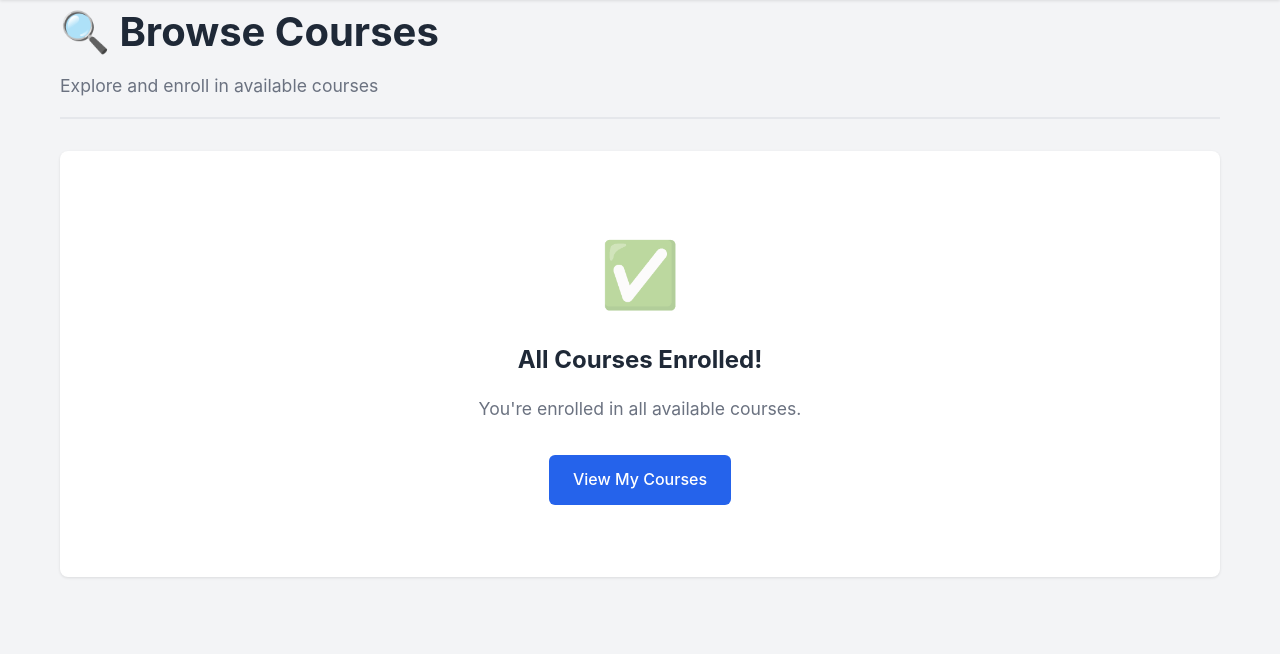
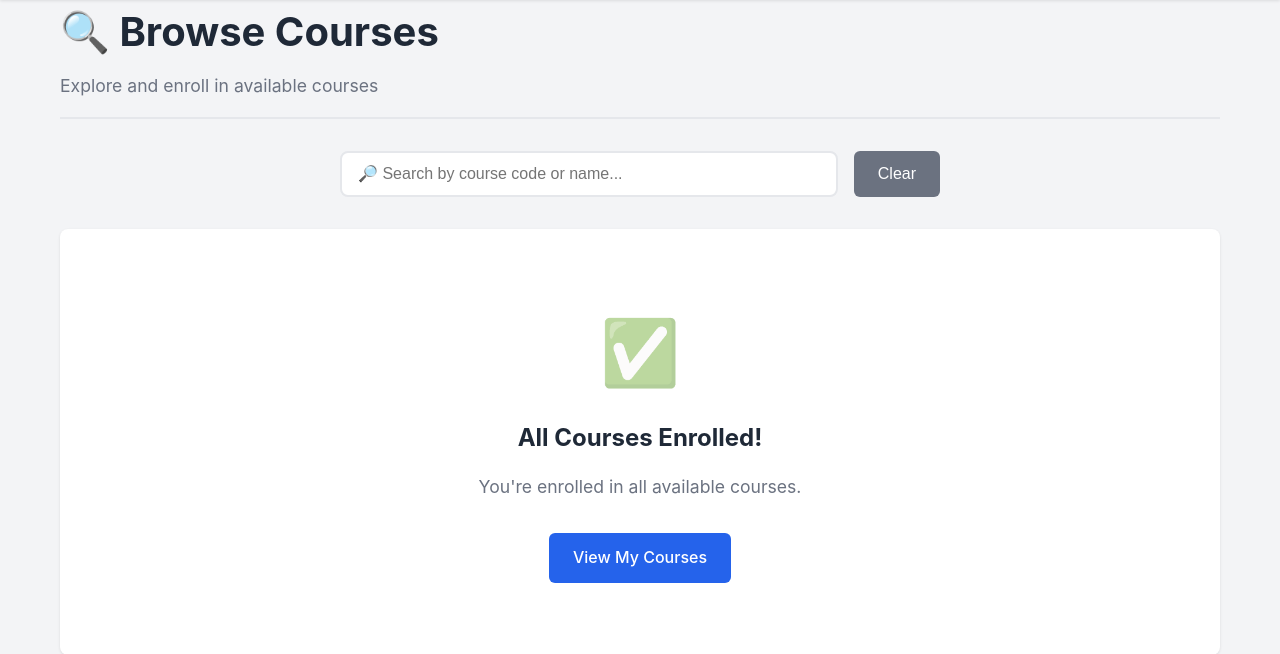
Before and after one commit to COMP5241-2526Sem1/groupproject-team_3, a Flask app: template templates/student/browse_courses.html in a window 1280 px wide. Shown: the part 70-724 px from the top of the page. Run offline with Flask 3, Linux system fonts and the light colour scheme; the template is opened without the code that fills it, so the values that code supplies are empty.

Commit message:
feat: Add search functionality for Browse Courses page
- Add real-time search by course code or course name
- Add search box with clear button
- Display search results count
- Update user manuals (Chinese and English)

```diff
--- a/templates/student/browse_courses.html
+++ b/templates/student/browse_courses.html
@@ -11,6 +11,19 @@
     <div class="page-header">
         <h1>🔍 Browse Courses</h1>
         <p class="text-muted">Explore and enroll in available courses</p>
+    </div>
+
+    <!-- Search Bar -->
+    <div class="search-container">
+        <div class="search-box">
+            <input type="text"
+                   id="courseSearch"
+                   class="form-control search-input"
+                   placeholder="🔎 Search by course code or name..."
+                   onkeyup="filterCourses()">
+            <button class="btn btn-secondary" onclick="clearSearch()">Clear</button>
+        </div>
+        <div id="searchResults" class="search-results-info"></div>
     </div>
 
     {% if courses %}
@@ -62,6 +75,34 @@
 </div>
 
 <style>
+.search-container {
+    margin-bottom: 2rem;
+}
+.search-box {
+    display: flex;
+    gap: 1rem;
+    max-width: 600px;
+    margin: 0 auto 1rem;
+}
+.search-input {
+    flex: 1;
+    padding: 0.75rem 1rem;
+    border: 2px solid #e5e7eb;
+    border-radius: 8px;
+    font-size: 1rem;
+    transition: all 0.3s;
+}
+.search-input:focus {
+    outline: none;
+    border-color: #4CAF50;
+    box-shadow: 0 0 0 3px rgba(76, 175, 80, 0.1);
+}
+.search-results-info {
+    text-align: center;
+    color: #6b7280;
+    font-size: 0.9rem;
+    margin-bottom: 1rem;
+}
 .browse-course-card {
     border: 2px solid #e5e7eb;
     transition: all 0.3s;
@@ -71,6 +112,9 @@
     border-color: #4CAF50;
     box-shadow: 0 4px 12px rgba(76, 175, 80, 0.2);
     transform: translateY(-4px);
+}
+.browse-course-card.hidden {
+    display: none;
 }
 .course-badge {
     margin-bottom: 1rem;
@@ -123,6 +167,50 @@
 </style>
 
 <script>
+function filterCourses() {
+    const searchInput = document.getElementById('courseSearch');
+    const filter = searchInput.value.toLowerCase().trim();
+    const courseCards = document.querySelectorAll('.browse-course-card');
+    const resultsInfo = document.getElementById('searchResults');
+
+    let visibleCount = 0;
+
+    courseCards.forEach(card => {
+        const courseName = card.querySelector('h3').textContent.toLowerCase();
+        const courseCode = card.querySelector('.badge-primary').textContent.toLowerCase();
+
+        // Check if search term matches either name or code
+        if (courseName.includes(filter) || courseCode.includes(filter)) {
+            card.classList.remove('hidden');
+            visibleCount++;
+        } else {
+            card.classList.add('hidden');
+        }
+    });
+
+    // Update results info
+    if (filter) {
+        if (visibleCount === 0) {
+            resultsInfo.innerHTML = '❌ No courses found matching your search.';
+            resultsInfo.style.color = '#ef4444';
+        } else if (visibleCount === 1) {
+            resultsInfo.innerHTML = `✓ Found 1 course`;
+            resultsInfo.style.color = '#10b981';
+        } else {
+            resultsInfo.innerHTML = `✓ Found ${visibleCount} courses`;
+            resultsInfo.style.color = '#10b981';
+        }
+    } else {
+        resultsInfo.innerHTML = '';
+    }
+}
+
+function clearSearch() {
+    const searchInput = document.getElementById('courseSearch');
+    searchInput.value = '';
+    filterCourses();
+}
+
 async function enrollCourse(courseId, buttonElement) {
     if (!confirm('Do you want to enroll in this course?')) return;
 
@@ -152,7 +240,7 @@ async function enrollCourse(courseId, buttonElement) {
                     courseCard.remove();
 
                     // Check if there are any remaining courses
-                    const remainingCourses = document.querySelectorAll('.browse-course-card');
+                    const remainingCourses = document.querySelectorAll('.browse-course-card:not(.hidden)');
                     if (remainingCourses.length === 0) {
                         // Show "all enrolled" message
                         const container = document.querySelector('.grid');
```
Also changed, not shown: USER_MANUAL.md (+17 -8 lines), USER_MANUAL_EN.md (+8 -2 lines).
